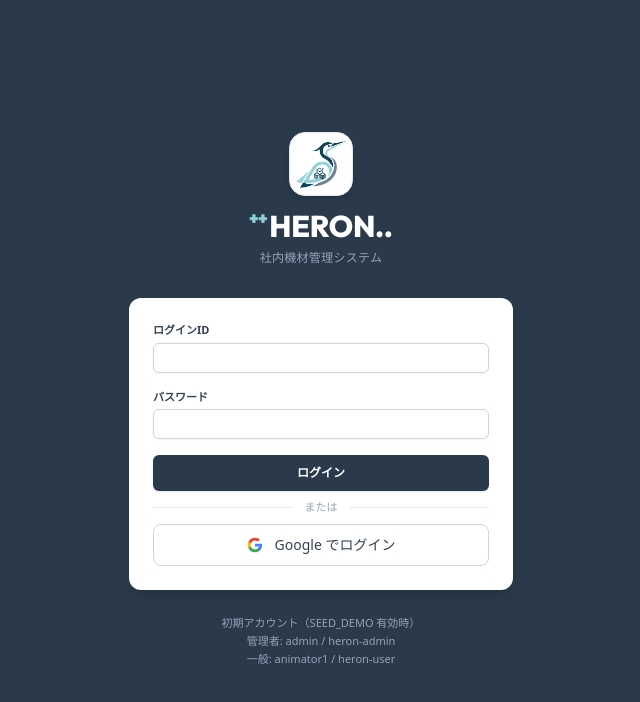
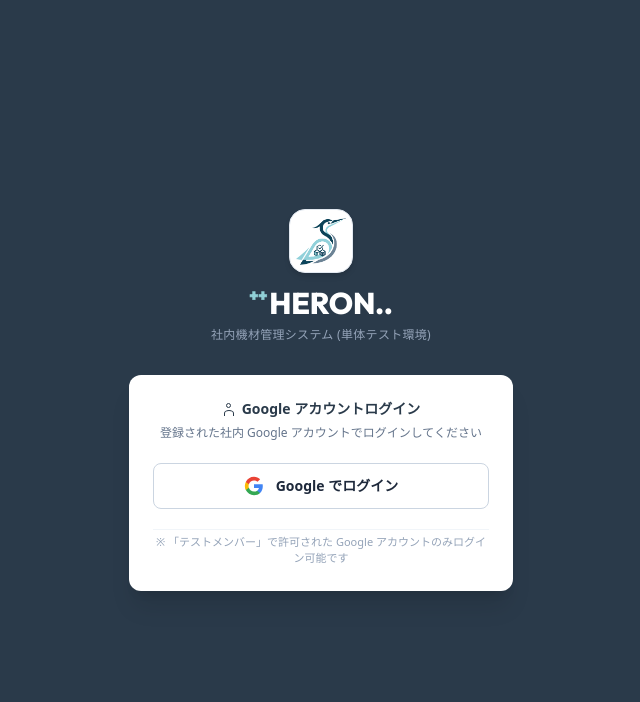
Before and after one commit to INOUE-ajiado/HERON, an Angular app in the folder frontend/: page /login in a window 1280 px wide. Shown: the top 702 px of the page, without its empty margins (319-959 px from the left). Built offline with nearby package versions, Linux system fonts and the light colour scheme.

Commit message:
feat: simplify login page to exclusive 1-tap Google Authentication

```diff
--- a/frontend/src/app/pages/login/login.component.ts
+++ b/frontend/src/app/pages/login/login.component.ts
@@ -1,18 +1,22 @@
 import { Component, inject, signal } from '@angular/core';
-import { FormsModule } from '@angular/forms';
 import { ActivatedRoute, Router } from '@angular/router';
 
 import { AuthService } from '../../core/auth.service';
 import { FirebaseService } from '../../core/firebase.service';
 import { User } from '../../core/models';
+import { IconComponent } from '../../shared/icon.component';
 
+/**
+ * HERON ログインページ (Google 認証専用 1タップログイン画面)。
+ */
 @Component({
   selector: 'app-login',
   standalone: true,
-  imports: [FormsModule],
+  imports: [IconComponent],
   template: `
     <div class="flex min-h-screen items-center justify-center bg-heron-navy px-4">
       <div class="w-full max-w-sm">
+        <!-- ロゴ ＆ タイトルヘッダー -->
         <div class="mb-8 text-center flex flex-col items-center">
           <div class="flex h-16 w-16 items-center justify-center rounded-2xl bg-white p-1 shadow-md border border-slate-200 mb-3 overflow-hidden">
             <img src="icon.png" alt="HERON Logo" class="h-full w-full object-contain scale-110" />
@@ -21,58 +25,33 @@
             <span class="inline-block text-base font-[900] text-[#90CFD6] mr-0.5 relative -top-2 leading-none" style="-webkit-text-stroke: 0.5px #90CFD6;">++</span>
             <span>HERON..</span>
           </h1>
-          <p class="mt-1.5 text-xs tracking-wide text-slate-400">社内機材管理システム</p>
+          <p class="mt-1.5 text-xs tracking-wide text-slate-400">社内機材管理システム (単体テスト環境)</p>
         </div>
 
-        <form (ngSubmit)="submit()" class="heron-card space-y-4 p-6 bg-white rounded-xl shadow-lg border border-slate-200">
-          <div>
-            <label class="heron-label" for="loginId">ログインID</label>
-            <input
-              id="loginId"
-              name="loginId"
-              class="heron-input"
-              [(ngModel)]="loginId"
-              autocomplete="username"
-              autocapitalize="none"
-              required
-            />
-          </div>
-
-          <div>
-            <label class="heron-label" for="password">パスワード</label>
-            <input
-              id="password"
-              name="password"
-              type="password"
-              class="heron-input"
-              [(ngModel)]="password"
-              autocomplete="current-password"
-              required
-            />
+        <!-- Google 認証専用ログインカード -->
+        <div class="heron-card p-6 bg-white rounded-xl shadow-xl border border-slate-200 text-center space-y-5">
+          <div class="space-y-1">
+            <h2 class="text-sm font-bold text-[#2A3A4A] flex items-center justify-center gap-1.5">
+              <app-icon name="user" /> Google アカウントログイン
+            </h2>
+            <p class="text-xs text-slate-500 leading-relaxed">
+              登録された社内 Google アカウントでログインしてください
+            </p>
           </div>
 
           @if (error()) {
-            <p class="rounded-lg bg-red-50 px-3 py-2 text-xs text-red-700">
+            <div class="rounded-lg bg-red-50 p-3 text-xs font-semibold text-red-700 border border-red-200 text-left leading-relaxed">
               {{ error() }}
-            </p>
+            </div>
           }
-
-          <button type="submit" class="heron-btn-primary w-full py-2.5 font-bold" [disabled]="loading()">
-            {{ loading() ? 'ログイン中...' : 'ログイン' }}
-          </button>
-
-          <div class="relative my-4 flex items-center justify-center">
-            <div class="w-full border-t border-slate-200"></div>
-            <span class="absolute bg-white px-3 text-[11px] text-slate-400">または</span>
-          </div>
 
           <button
             type="button"
             (click)="loginWithGoogle()"
-            class="flex w-full items-center justify-center gap-3 rounded-lg border border-slate-300 bg-white px-4 py-2.5 text-sm font-medium text-slate-700 transition-all hover:bg-slate-50 hover:shadow-md focus:outline-none focus:ring-2 focus:ring-slate-500 disabled:opacity-50"
+            class="flex w-full items-center justify-center gap-3 rounded-lg border border-slate-300 bg-white px-4 py-3 text-sm font-bold text-slate-800 transition-all hover:bg-slate-50 hover:border-slate-400 hover:shadow-md focus:outline-none focus:ring-2 focus:ring-slate-500 disabled:opacity-50 active:scale-[0.98]"
             [disabled]="loading()"
           >
-            <svg class="h-4 w-4" viewBox="0 0 24 24">
+            <svg class="h-5 w-5 shrink-0" viewBox="0 0 24 24">
               <path
                 fill="#4285F4"
                 d="M22.56 12.25c0-.78-.07-1.53-.2-2.25H12v4.26h5.92c-.26 1.37-1.04 2.53-2.21 3.31v2.77h3.57c2.08-1.92 3.28-4.74 3.28-8.09z"
@@ -90,15 +69,13 @@
                 d="M12 5.38c1.62 0 3.06.56 4.21 1.64l3.15-3.15C17.45 2.09 14.97 1 12 1 7.7 1 3.99 3.47 2.18 7.06l3.66 2.84c.87-2.6 3.3-4.52 6.16-4.52z"
               />
             </svg>
-            Google でログイン
+            <span>{{ loading() ? 'Google 認証処理中...' : 'Google でログイン' }}</span>
           </button>
-        </form>
 
-        <p class="mt-6 text-center text-[11px] leading-relaxed text-slate-400">
-          初期アカウント（SEED_DEMO 有効時）<br />
-          管理者: admin / heron-admin<br />
-          一般: animator1 / heron-user
-        </p>
+          <p class="text-[11px] text-slate-400 font-medium pt-1 border-t border-slate-100">
+            ※ 「テストメンバー」で許可された Google アカウントのみログイン可能です
+          </p>
+        </div>
       </div>
     </div>
   `,
@@ -109,32 +86,8 @@
   private readonly router = inject(Router);
   private readonly route = inject(ActivatedRoute);
 
-  loginId = '';
-  password = '';
   readonly loading = signal(false);
   readonly error = signal('');
-
-  submit(): void {
-    if (!this.loginId || !this.password) {
-      this.error.set('ログインIDとパスワードを入力してください');
-      return;
-    }
-    this.loading.set(true);
-    this.error.set('');
-
-    this.api.login(this.loginId, this.password).subscribe({
-      next: () => {
-        const redirect = this.route.snapshot.queryParamMap.get('redirect') ?? '/';
-        void this.router.navigateByUrl(redirect);
-      },
-      error: (err) => {
-        this.loading.set(false);
-        this.error.set(
-          err?.error?.error ?? 'ログインに失敗しました。時間をおいて再度お試しください。',
-        );
-      },
-    });
-  }
 
   async loginWithGoogle(): Promise<void> {
     this.loading.set(true);
@@ -158,7 +111,7 @@
     } catch (err: any) {
       this.loading.set(false);
       this.error.set(
-        err?.message ?? 'Google ログインに失敗しました。再度お試しください。',
+        err?.message ?? 'Google ログインに失敗しました。時間をおいて再度お試しください。',
       );
     }
   }
```
